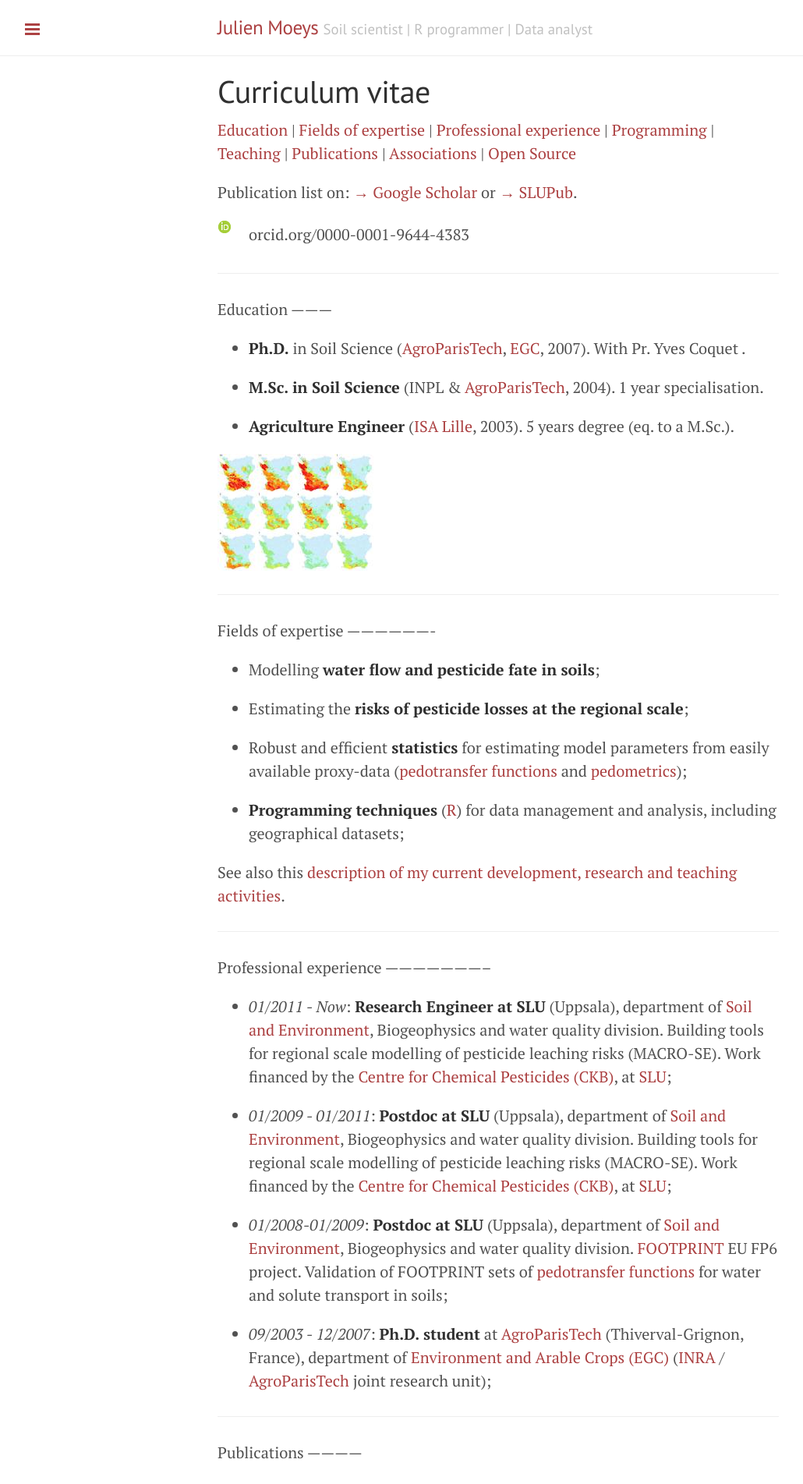
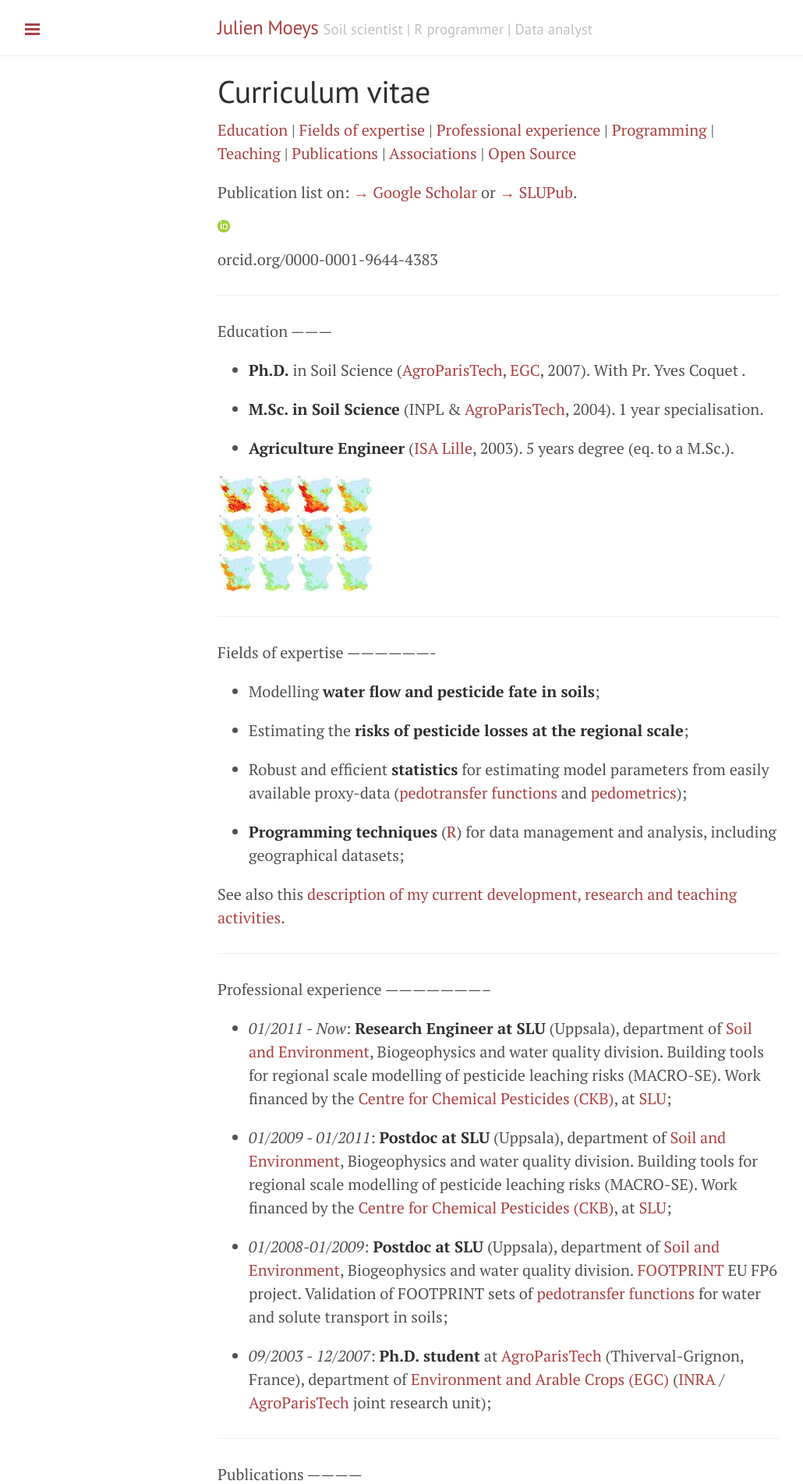
Before and after one commit to julienmoeys/julienmoeys.github.io, a Jekyll site: the page built from CV.md, in a window 1280 px wide. Shown: the top 1903 px of the page at 78% size, without its empty margins (1-1031 px from the left). Built offline with Jekyll 4.4.1, drawn with Linux system fonts in a browser that asks for light colours; Markdown is read by kramdown in place of the engine named in the settings.

Commit message:
format ORCID

```diff
--- a/CV.md
+++ b/CV.md
@@ -14,12 +14,7 @@
 Publication list on: [&rarr; Google Scholar][jmGoogleScholar] or
 [&rarr; SLUPub][jmSLUPub].
 
-<table class="ORCID">
-  <tr class="ORCID">
-    <td class="ORCID"><a href="http://orcid.org/0000-0001-9644-4383"><img alt="Julien MOEYS ORCID" src="/assets/img/orcid_16x16(1).png" style="width: 16px; height: 16px; " /></a></td>
-    <td class="ORCID">orcid.org/0000-0001-9644-4383</td>
-  </tr>
-</table>
+<a href="http://orcid.org/0000-0001-9644-4383"><img alt="Julien MOEYS ORCID" src="/assets/img/orcid_16x16(1).png" class="ORCID" /></a> orcid.org/0000-0001-9644-4383
 
 
 
--- a/public/css/poole.css
+++ b/public/css/poole.css
@@ -234,6 +234,17 @@
   border-radius: 5px;
 }
 
+/* added by JM on 2015-01-22 */
+img.ORCID {
+  display: block;
+  max-width: 100%;
+  margin: 0 0 1rem;
+  border-radius: 5px;
+  white-space: nowrap;
+  width: 16px;
+  height: 16px;
+}
+
 /* Tables */
 table {
   margin-bottom: 1rem;
@@ -251,25 +262,6 @@
   background-color: #f9f9f9;
 }
 
-/* added by JM on 2015-01-22 */
-table.ORCID {
-  margin-bottom: 0rem;
-  width: 100%;
-  border-color: transparent;
-  border-collapse: collapse;
-  background-color: transparent;
-}
-
-td.ORCID, th.ORCID {
-  padding: .0rem .0rem;
-  border: 0px solid transparent;
-  vertical-align: middle;
-}
-
-tbody tr.ORCID:nth-child(odd) td,
-tbody tr.ORCID:nth-child(odd) th {
-  background-color: transparent;
-}
 
 /*
  * Custom type
```
